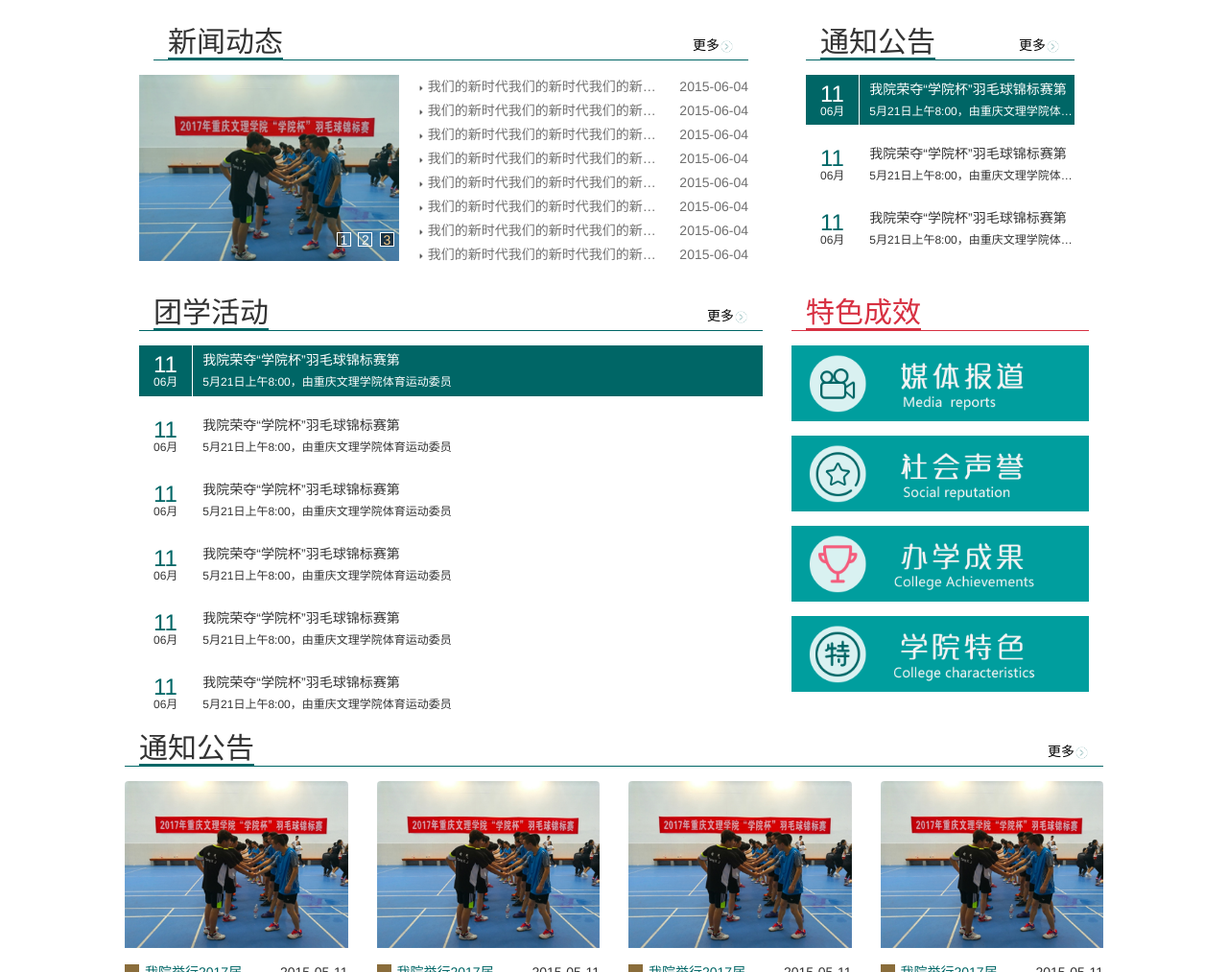
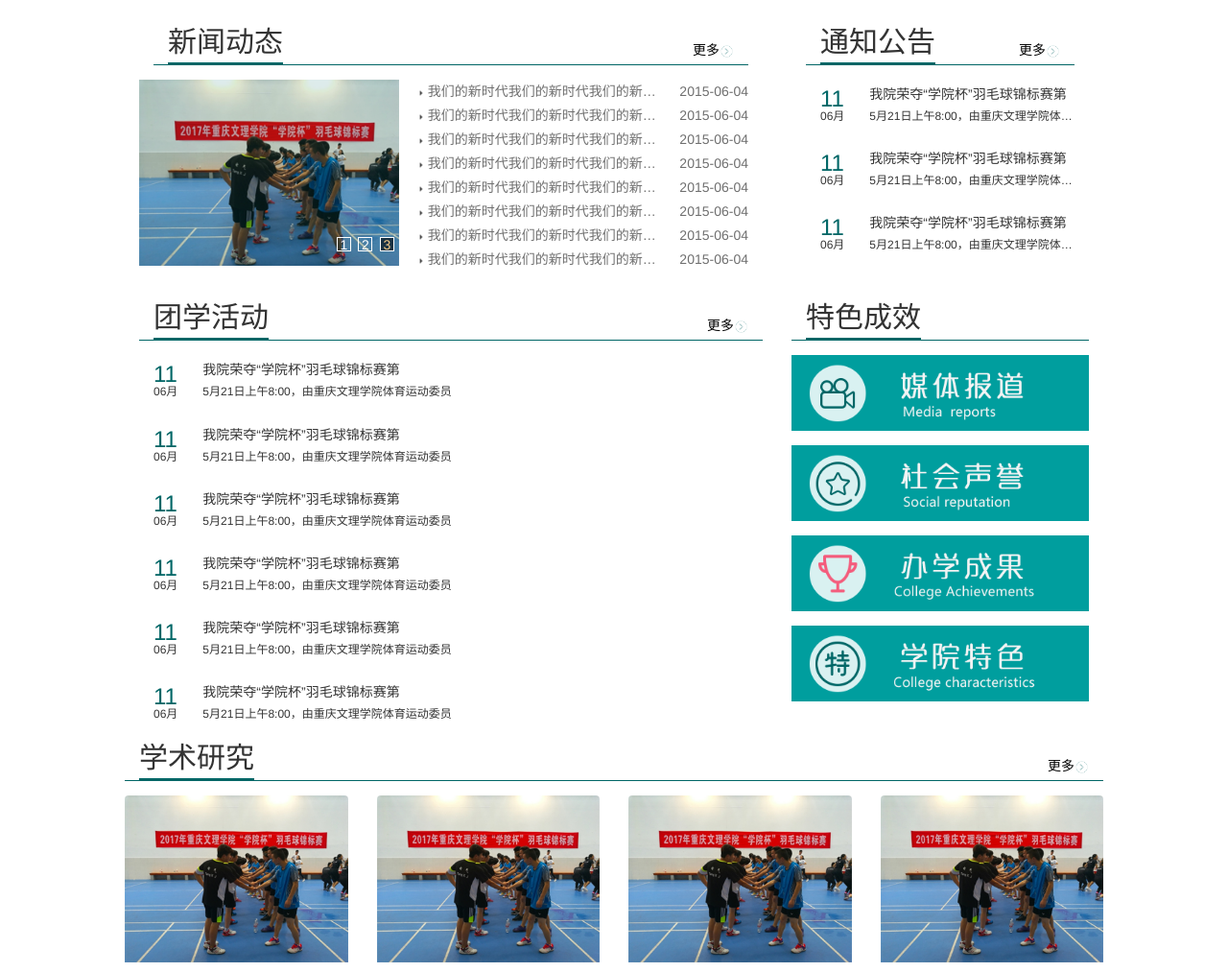
Before and after one commit to smallMote/Internship, a plain HTML site: page Demo-weiniekeji/index.html in a window 1280 px wide. Shown: the part 619-1632 px from the top of the page at 96% size. Drawn offline with Linux system fonts and the light colour scheme.

Commit message:
完整交互功能

```diff
--- a/Demo-weiniekeji/css/index.css
+++ b/Demo-weiniekeji/css/index.css
@@ -230,6 +230,13 @@ body>nav{
 }
 /*banner-结束*/
 /*新闻&通知开始*/
+.content-item:hover .title h2{
+    border-bottom: 2px solid #d73142;
+    color: #d73142;
+}
+.content-item:hover .title{
+    border-bottom: 1px solid #d73142;
+}
 .news{
     margin: 30px auto;
 }
@@ -252,6 +259,7 @@ body>nav{
     display: block;
     border-bottom: 2px solid #006666;
     margin: 0;
+    padding-bottom: 5px;
 }
 .more-link a{
     display: block;
@@ -393,10 +401,11 @@ body>nav{
 .tuan-content:hover{
     box-shadow: 5px 5px 5px 2px #888888,
                 0 0 0 1px #006666;
+    background-color: #006666;
+    color: white;
 }
-.tongzhi-content.active,
-.tuan-content.active{
-    background-color: #006666;
+.tuan-content:hover .date h3,
+.tongzhi-content:hover .date h3{
     color: white;
 }
 .tongzhi-content .date,
@@ -408,10 +417,6 @@ body>nav{
 .tuan-content .date h3{
     line-height: 0;
     color: #006666;
-}
-.tongzhi-content.active .date h3,
-.tuan-content.active .date h3{
-    color: white;
 }
 .tongzhi-content .tongzhi-message,
 .tuan-content .tuan-message{
@@ -433,13 +438,6 @@ body>nav{
 }
 /*新闻&通知结束*/
 /*团学&特色-开始*/
-.chara .title{
-    border-bottom: 1px solid #d73142;
-}
-.chara h2{
-    border-bottom: 2px solid #d73142;
-    color: #d73142;
-}
 .chara ul li{
     background-color: #009e9e;
     cursor: pointer;
--- a/Demo-weiniekeji/index.html
+++ b/Demo-weiniekeji/index.html
@@ -129,7 +129,7 @@
     <div class="container">
         <div class="row news">
             <div class="col-lg-8 col">
-                <div>
+                <div class="content-item">
                     <section class="title">
                         <h2>新闻动态</h2>
                         <div class="more-link">
@@ -254,7 +254,7 @@
                 </div>
             </div>
             <div class="col-lg-4 col">
-                <div>
+                <div class="content-item">
                     <section class="title">
                         <h2>通知公告</h2>
                         <div class="more-link">
@@ -302,7 +302,7 @@
     <div class="container">
         <div class="row container">
             <div class="col-lg-8 col">
-                <div>
+                <div class="content-item">
                     <section class="title">
                         <h2>团学活动</h2>
                         <div class="more-link">
@@ -374,7 +374,7 @@
                 </div>
             </div>
             <div class="col-lg-4 col">
-                <div class="chara">
+                <div class="chara content-item">
                     <section class="title">
                         <h2>特色成效</h2>
                     </section>
@@ -398,9 +398,9 @@
     </div>
     <!--团学&特色结束-->
     <!--学术研究开始-->
-    <div class="container">
+    <div class="container content-item">
         <section class="title">
-            <h2>通知公告</h2>
+            <h2>学术研究</h2>
             <div class="more-link">
                 <a href="javascript:void (0)">
                     <span>更多</span><img src="images/more.png">
```
